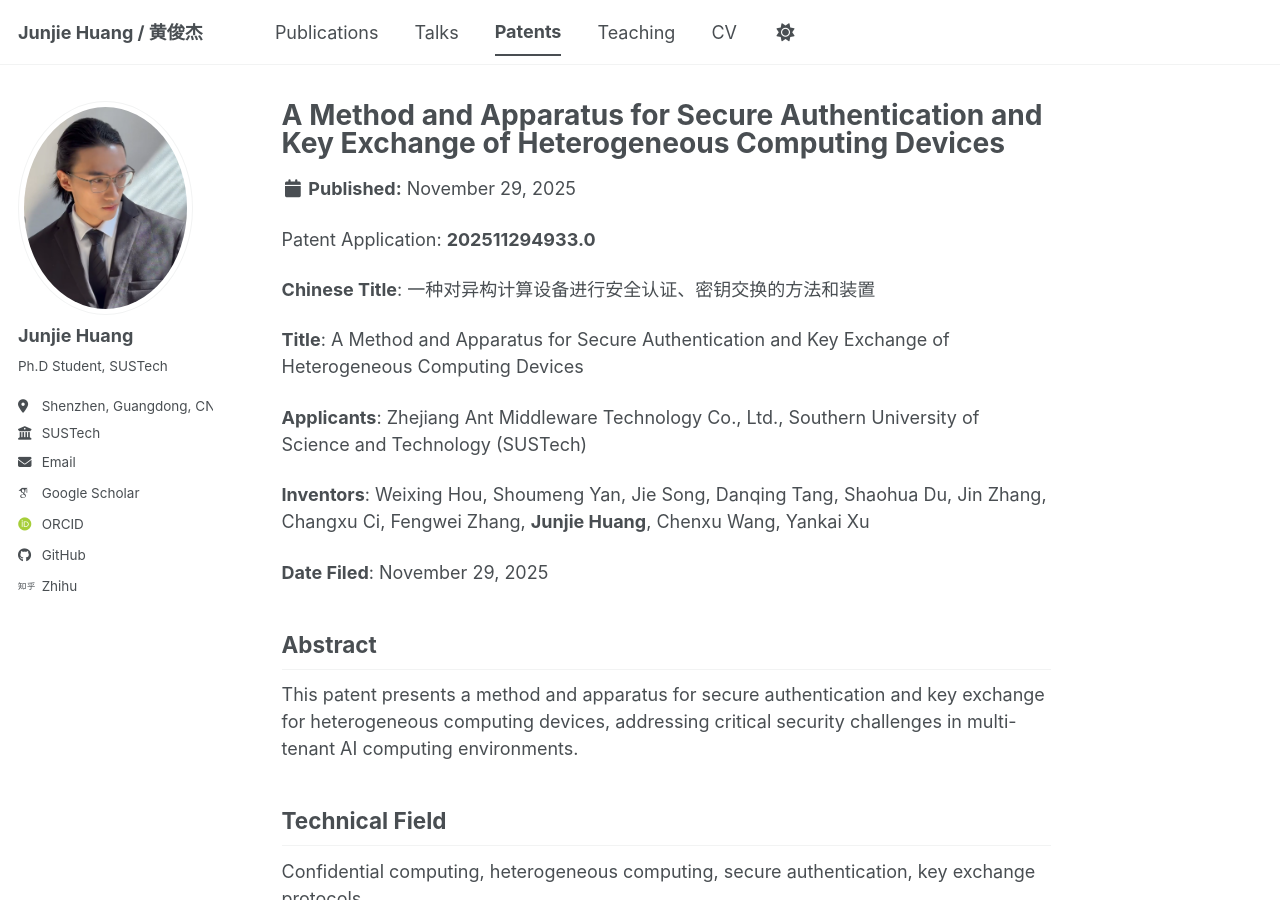
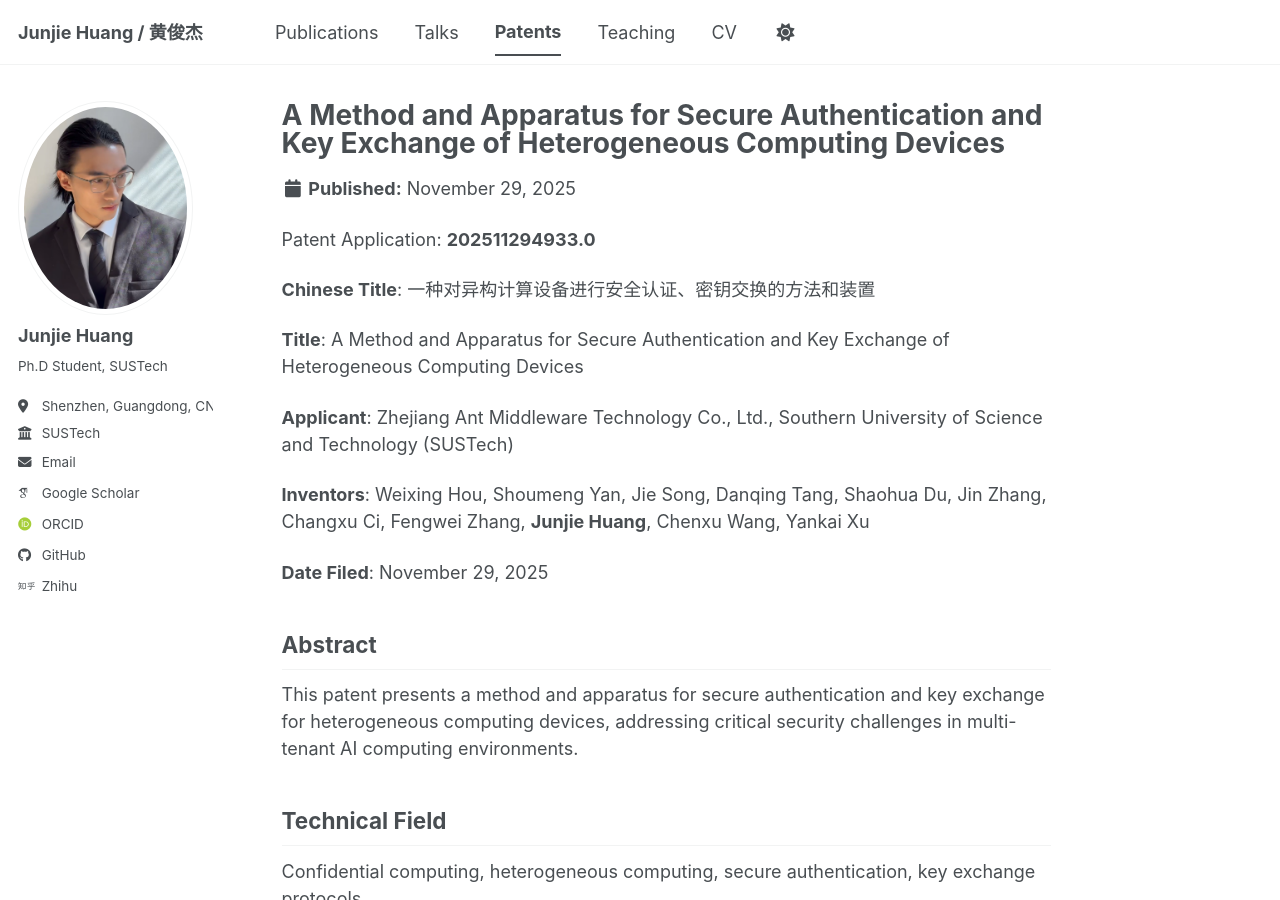
Before and after one commit to HuangJunjie-PhD/HuangJunjie-PhD.github.io, a Jekyll site: the page built from _patents/2025-11-29-heterogeneous-computing-authentication.md, in a window 1280 px wide and 900 px high. Built offline with Jekyll 4.4.1, drawn with Linux system fonts in a browser that asks for light colours; some web fonts are replaced; a script bundle is joined from its source files by our own code; library files that are not in the unit come from our copies.

Commit message:
Format Ant patent consistently with link flooding patent
- Add layout: single to front matter
- Change Applicants to Applicant (singular) to match format
- Ensure consistent display across both patents

Co-Authored-By: Claude Sonnet 4.5 <noreply@anthropic.com>

```diff
--- a/_patents/2025-11-29-heterogeneous-computing-authentication.md
+++ b/_patents/2025-11-29-heterogeneous-computing-authentication.md
@@ -14,7 +15,7 @@ Patent Application: **202511294933.0**
 
 **Title**: A Method and Apparatus for Secure Authentication and Key Exchange of Heterogeneous Computing Devices
 
-**Applicants**: Zhejiang Ant Middleware Technology Co., Ltd., Southern University of Science and Technology (SUSTech)
+**Applicant**: Zhejiang Ant Middleware Technology Co., Ltd., Southern University of Science and Technology (SUSTech)
 
 **Inventors**: Weixing Hou, Shoumeng Yan, Jie Song, Danqing Tang, Shaohua Du, Jin Zhang, Changxu Ci, Fengwei Zhang, **Junjie Huang**, Chenxu Wang, Yankai Xu
 
```
Also changed, not shown: other parts of _patents/2025-11-29-heterogeneous-computing-authentication.md (+1 -0 lines).
